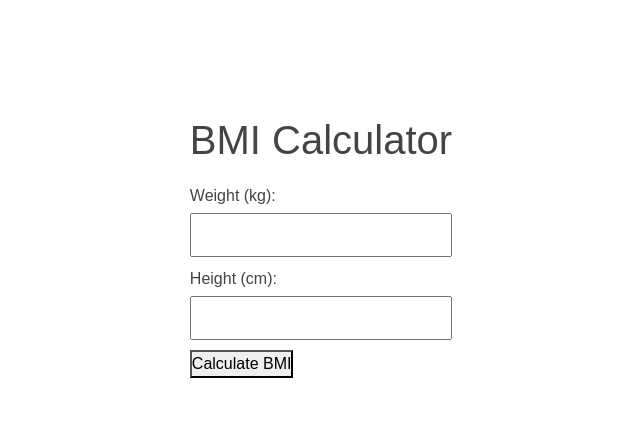
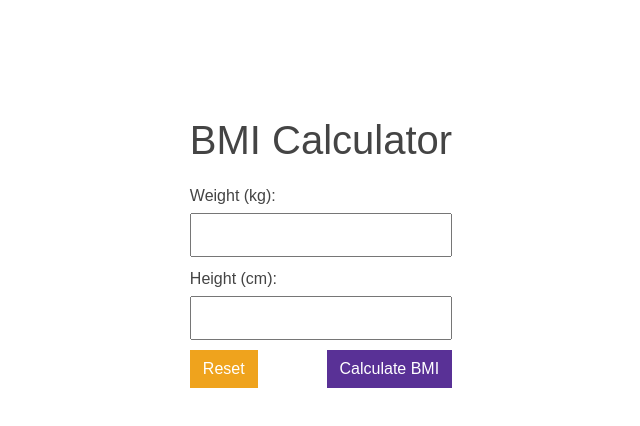
Before and after one commit to Ajith369369/bmi-app, a React (Vite) app: page / in a window 1280 px wide. Shown: the top 426 px of the page, without its empty margins (319-959 px from the left). Built offline with nearby package versions, Linux system fonts and the light colour scheme.

Commit message:
Add Reset button.

```diff
--- a/src/App.jsx
+++ b/src/App.jsx
@@ -12,6 +12,10 @@ const App = () => {
     setBmi(bmi);
   };
 
+  const resetBMI = () => {
+    setBmi(null);
+  };
+
   return (
     <>
       <div className="container-fluid w-100 h-100 mt-5 pt-5">
@@ -20,7 +24,7 @@ const App = () => {
           <div className="col-sm-12 col-md-10 col-lg-10 col-xl-10 col-xxl-10 d-flex justify-content-center align-items-center">
             <div className="App">
               <h1>BMI Calculator</h1>
-              <BMIForm onCalculate={calculateBMI} />
+              <BMIForm onCalculate={calculateBMI} onReset={resetBMI}/>
 
               {/* Conditionally renders the BMIResult component if bmi is calculated. */}
               {bmi && <BMIResult bmi={bmi} />}
--- a/src/components/BMIForm.jsx
+++ b/src/components/BMIForm.jsx
@@ -1,29 +1,33 @@
 // This component handles user input for weight and height.
-import { useState } from 'react';
-import PropTypes from 'prop-types';
+import { useState } from "react";
+import PropTypes from "prop-types";
 
 // Initializes a state object formState with weight and height properties set to empty strings. Uses a single state object for both weight and height in the BMIForm component.
 const BMIForm = ({ onCalculate }) => {
   const [formState, setFormState] = useState({
-    weight:"",
-    height:""
+    weight: "",
+    height: "",
   });
 
   const handleChange = (e) => {
     const { name, value } = e.target;
     setFormState((prevState) => ({
       ...prevState,
-      [name]: value
+      [name]: value,
     }));
   };
 
   const handleSubmit = (e) => {
-
     // Prevents form from reloading the page
     e.preventDefault();
 
     // Calls the parent function to calculate BMI
     onCalculate(formState.weight, formState.height);
+  };
+
+  const handleReset = () => {
+    setFormState({ weight: "", height: "" });
+    onReset();
   };
 
   return (
@@ -48,7 +52,18 @@ const BMIForm = ({ onCalculate }) => {
           required
         />
       </div>
-      <button type="submit">Calculate BMI</button>
+      <div className="d-flex flex-wrap justify-content-between align-items-center">
+        <button
+          type="button"
+          className="btn btn-warning"
+          onClick={handleReset}
+        >
+          Reset
+        </button>
+        <button type="submit" className="btn btn-primary">
+          Calculate BMI
+        </button>
+      </div>
     </form>
   );
 };
@@ -56,6 +71,7 @@ const BMIForm = ({ onCalculate }) => {
 // PropTypes validation
 BMIForm.propTypes = {
   onCalculate: PropTypes.func.isRequired,
+  onReset: PropTypes.func.isRequired,
 };
 
 export default BMIForm;
```
